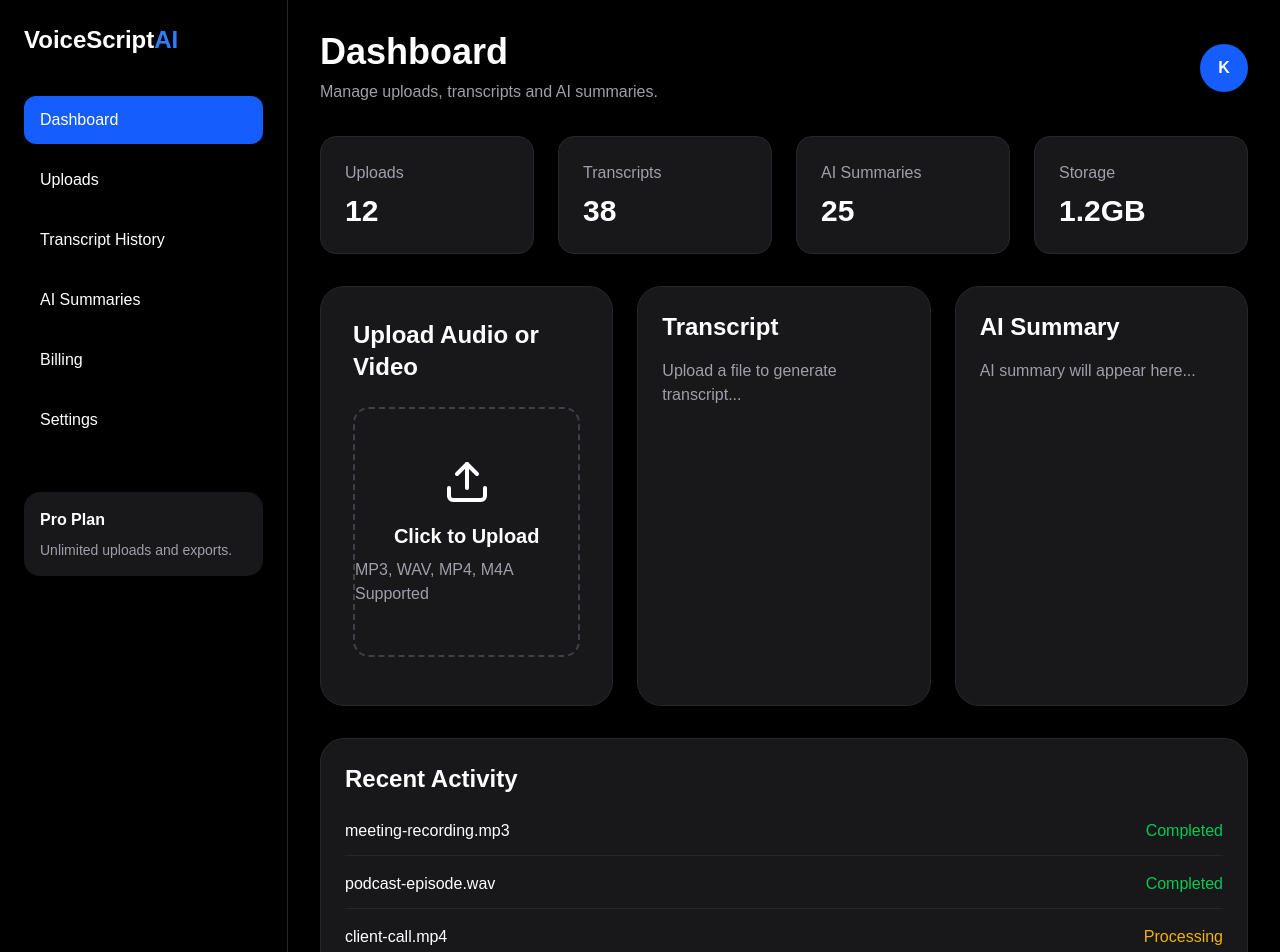
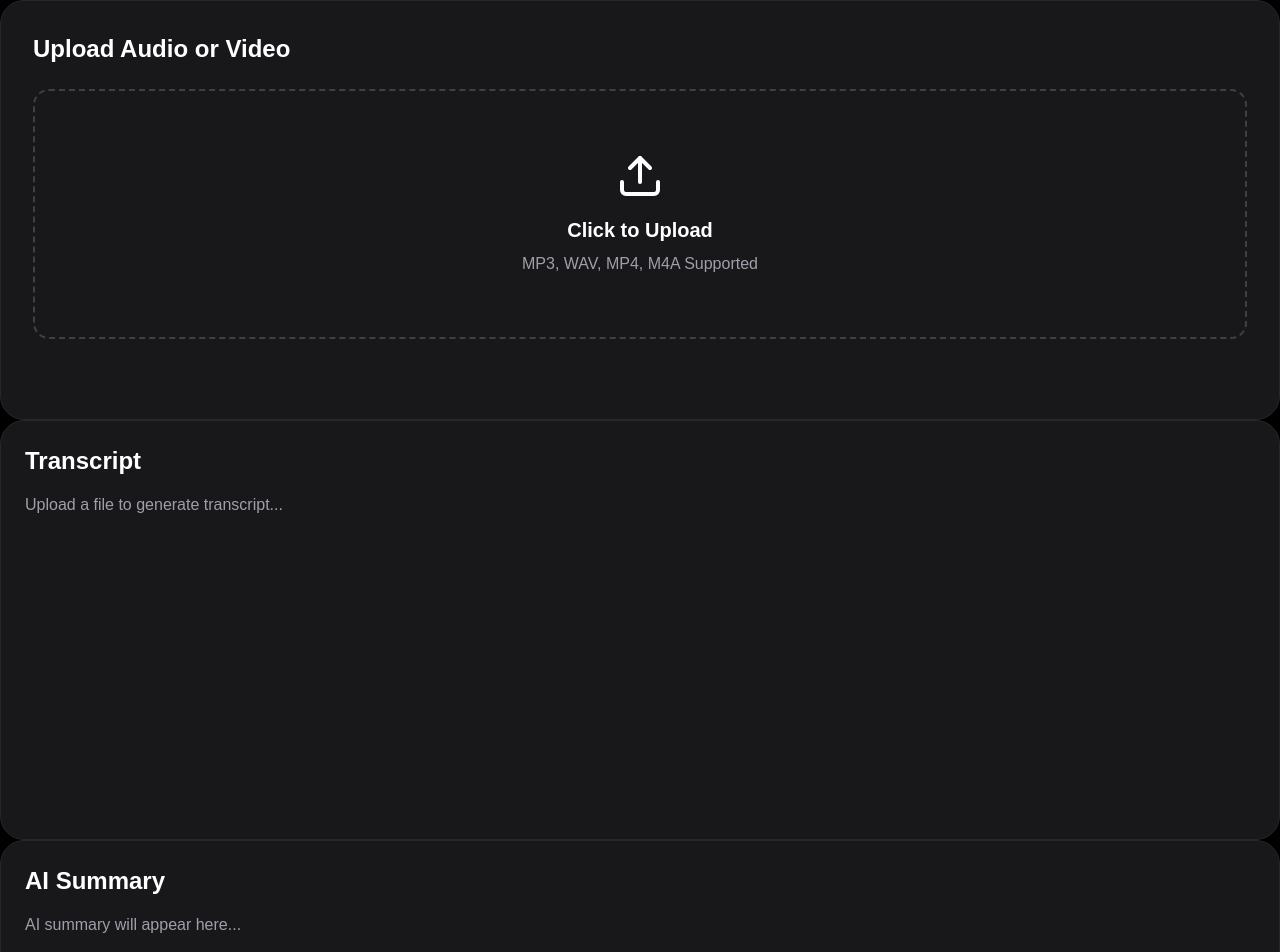
Before and after one commit to Kesarkarale/voicescript-ai, a Next.js app: page /dashboard in a window 1280 px wide. Shown: the top 952 px of the page. Built offline with nearby package versions, Linux system fonts and the light colour scheme.

Commit message:
Update page.tsx

```diff
--- a/app/dashboard/page.tsx
+++ b/app/dashboard/page.tsx
@@ -1,131 +1,24 @@
+ "use client";
+
+import { useState } from "react";
 import UploadBox from "@/components/UploadBox";
 import TranscriptCard from "@/components/TranscriptCard";
 import SummaryCard from "@/components/SummaryCard";
 
 export default function Dashboard() {
+  const [transcript, setTranscript] = useState("");
+  const [summary, setSummary] = useState("");
+
   return (
-    <main className="min-h-screen bg-black text-white">
-      <div className="flex">
-        {/* Sidebar */}
-        <aside className="w-72 min-h-screen border-r border-zinc-800 p-6">
-          <h1 className="text-2xl font-bold mb-10">
-            VoiceScript<span className="text-blue-500">AI</span>
-          </h1>
+    <main>
+      <UploadBox
+        setTranscript={setTranscript}
+        setSummary={setSummary}
+      />
 
-          <nav className="space-y-3">
-            <button className="w-full text-left bg-blue-600 px-4 py-3 rounded-xl">
-              Dashboard
-            </button>
+      <TranscriptCard transcript={transcript} />
 
-            <button className="w-full text-left hover:bg-zinc-900 px-4 py-3 rounded-xl">
-              Uploads
-            </button>
-
-            <button className="w-full text-left hover:bg-zinc-900 px-4 py-3 rounded-xl">
-              Transcript History
-            </button>
-
-            <button className="w-full text-left hover:bg-zinc-900 px-4 py-3 rounded-xl">
-              AI Summaries
-            </button>
-
-            <button className="w-full text-left hover:bg-zinc-900 px-4 py-3 rounded-xl">
-              Billing
-            </button>
-
-            <button className="w-full text-left hover:bg-zinc-900 px-4 py-3 rounded-xl">
-              Settings
-            </button>
-          </nav>
-
-          <div className="mt-12 p-4 bg-zinc-900 rounded-2xl">
-            <h3 className="font-semibold">Pro Plan</h3>
-            <p className="text-zinc-400 text-sm mt-2">
-              Unlimited uploads and exports.
-            </p>
-          </div>
-        </aside>
-
-        {/* Main Content */}
-        <section className="flex-1 p-8">
-          {/* Header */}
-          <div className="flex items-center justify-between mb-8">
-            <div>
-              <h2 className="text-4xl font-bold">
-                Dashboard
-              </h2>
-
-              <p className="text-zinc-400 mt-2">
-                Manage uploads, transcripts and AI summaries.
-              </p>
-            </div>
-
-            <div className="h-12 w-12 rounded-full bg-blue-600 flex items-center justify-center font-bold">
-              K
-            </div>
-          </div>
-
-          {/* Stats */}
-          <div className="grid md:grid-cols-4 gap-6 mb-8">
-            <div className="bg-zinc-900 border border-zinc-800 rounded-2xl p-6">
-              <p className="text-zinc-400">Uploads</p>
-              <h3 className="text-3xl font-bold mt-2">12</h3>
-            </div>
-
-            <div className="bg-zinc-900 border border-zinc-800 rounded-2xl p-6">
-              <p className="text-zinc-400">Transcripts</p>
-              <h3 className="text-3xl font-bold mt-2">38</h3>
-            </div>
-
-            <div className="bg-zinc-900 border border-zinc-800 rounded-2xl p-6">
-              <p className="text-zinc-400">AI Summaries</p>
-              <h3 className="text-3xl font-bold mt-2">25</h3>
-            </div>
-
-            <div className="bg-zinc-900 border border-zinc-800 rounded-2xl p-6">
-              <p className="text-zinc-400">Storage</p>
-              <h3 className="text-3xl font-bold mt-2">1.2GB</h3>
-            </div>
-          </div>
-
-          {/* Main Grid */}
-          <div className="grid xl:grid-cols-3 gap-6">
-            <UploadBox />
-            <TranscriptCard />
-            <SummaryCard />
-          </div>
-
-          {/* Recent Activity */}
-          <div className="mt-8 bg-zinc-900 border border-zinc-800 rounded-3xl p-6">
-            <h3 className="text-2xl font-bold mb-6">
-              Recent Activity
-            </h3>
-
-            <div className="space-y-4">
-              <div className="flex justify-between border-b border-zinc-800 pb-3">
-                <span>meeting-recording.mp3</span>
-                <span className="text-green-500">
-                  Completed
-                </span>
-              </div>
-
-              <div className="flex justify-between border-b border-zinc-800 pb-3">
-                <span>podcast-episode.wav</span>
-                <span className="text-green-500">
-                  Completed
-                </span>
-              </div>
-
-              <div className="flex justify-between">
-                <span>client-call.mp4</span>
-                <span className="text-yellow-500">
-                  Processing
-                </span>
-              </div>
-            </div>
-          </div>
-        </section>
-      </div>
+      <SummaryCard summary={summary} />
     </main>
   );
 }
```
